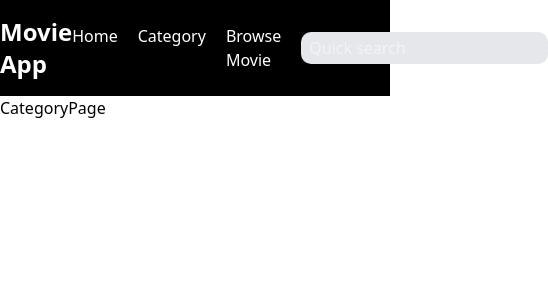
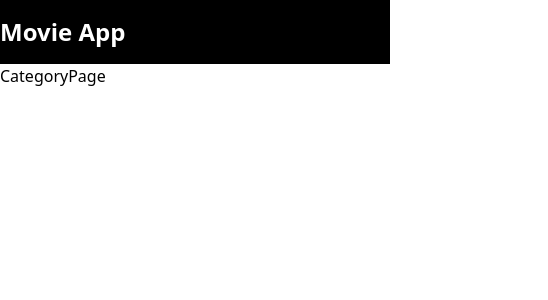
Before and after one commit to RiyanTriadi/movie-app, a React (Vite) app: page /category in a window 390 px wide. Shown: the top 300 px of the page, 548 px wide, since content can reach past the window. Built offline with nearby package versions, Linux system fonts and the light colour scheme.

Commit message:
Responsive Update

```diff
--- a/src/components/Navbar.tsx
+++ b/src/components/Navbar.tsx
@@ -1,12 +1,13 @@
 import { Link } from "react-router-dom";
 
 const Navbar = () => {
+
   return (
     <>
       <header className="flex justify-center text-white bg-black py-4">
         <div className="container flex justify-between items-center">
           <div className="text-2xl font-bold">Movie App</div>
-          <nav className="flex gap-5 items-center">
+          <nav className="hidden gap-5 items-center md:flex">
             <ul className="flex gap-5">
               <li className="nav-link">
                 <Link to="/">Home</Link>
@@ -22,7 +23,7 @@ const Navbar = () => {
               <form action="">
                 <input
                   type="text"
-                  className="bg-gray-200 py-1 px-2 rounded-[10px] focus:ring-0"
+                  className="bg-white py-1 px-2 rounded-[10px] text-black focus:outline-none"
                   placeholder="Quick search"
                 />
               </form>
```
